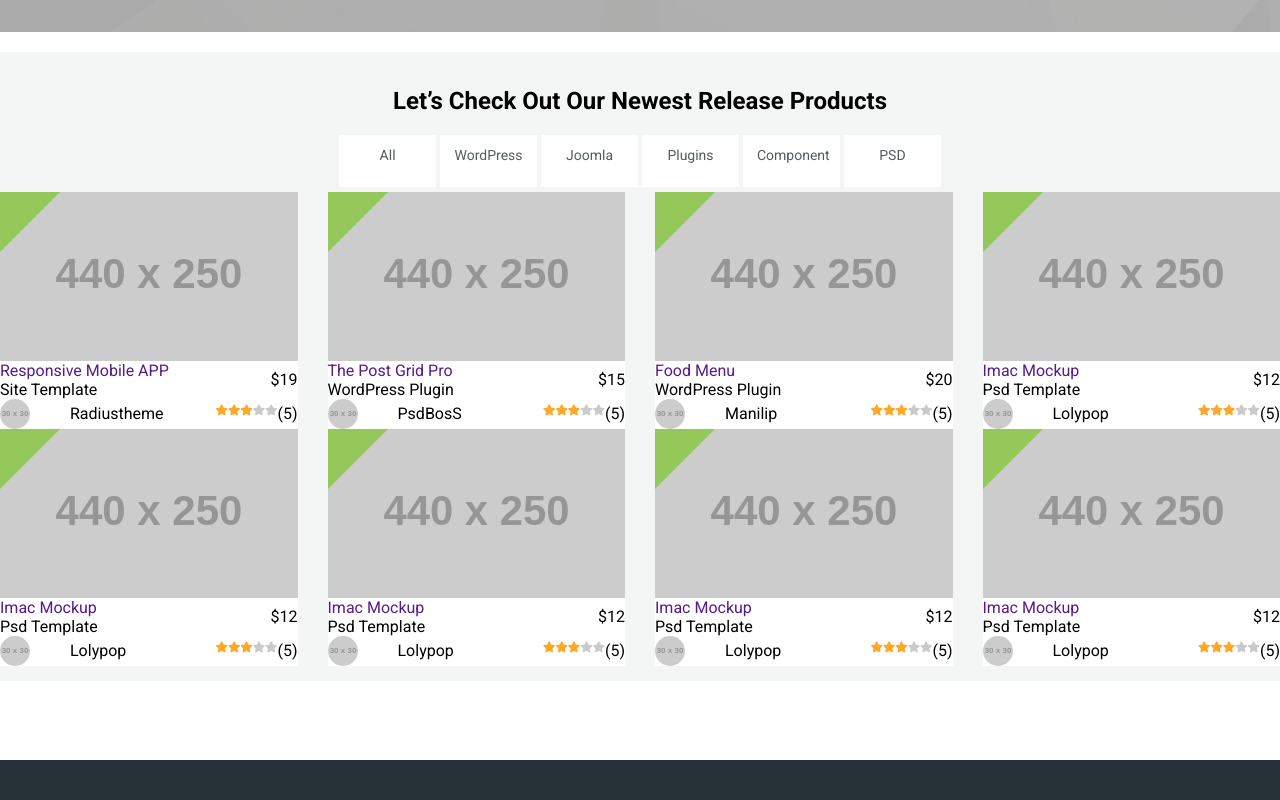
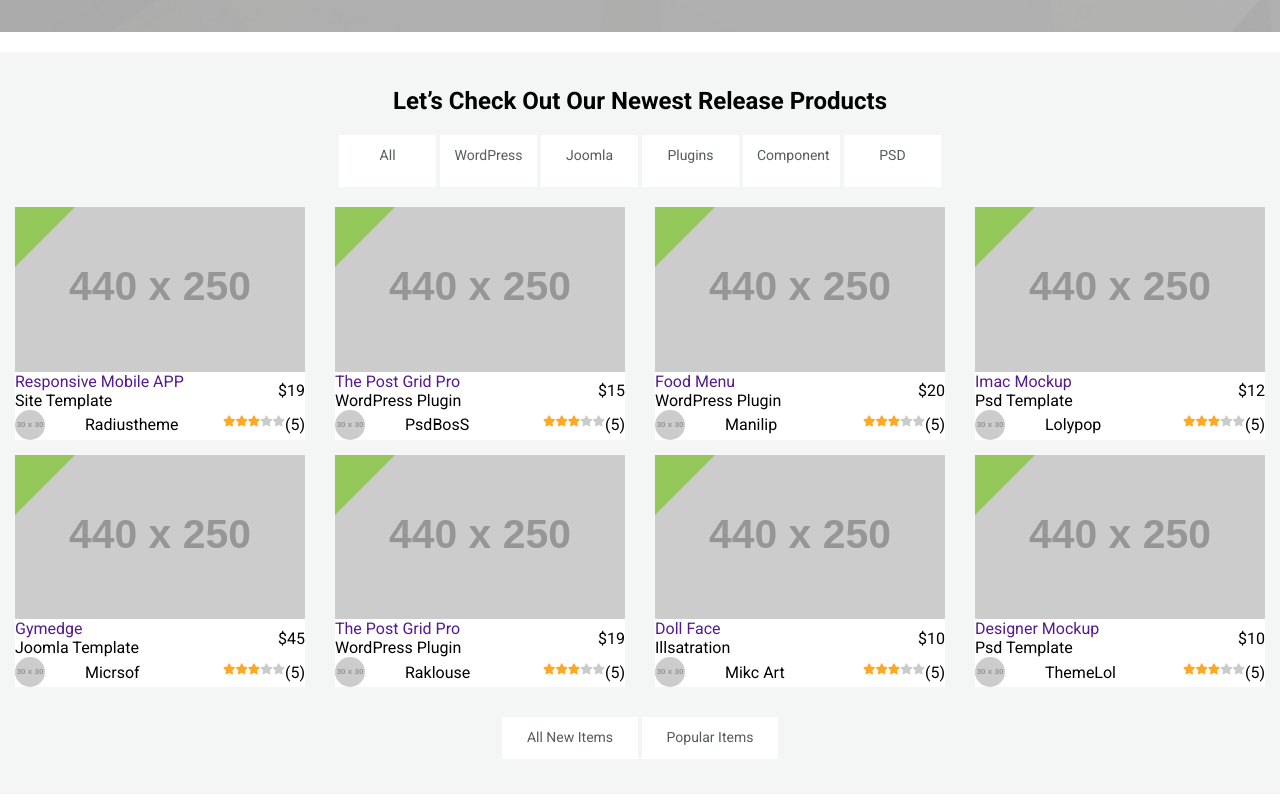
Before and after one commit to annaspas/online-store, a website: page src/home.html in a window 1280 px wide. Shown: the part 900-1700 px from the top of the page. Drawn offline with nearby package versions, Linux system fonts and the light colour scheme; files that its build step writes are made by us from their sources; placeholder pictures from the web are drawn by us.

```diff
--- a/src/home.html
+++ b/src/home.html
@@ -113,8 +113,7 @@
                     <div class="container container--big">
                         <h2 class="section_title">Let’s Check Out Our Newest Release Products</h2>
                         <ul class="products_tabs">
-                            <li class="products_tabs-item"><a href="all"
-                                                              class="products_tabs-link js_tabs-link tab-active">All</a>
+                            <li class="products_tabs-item"><a href="all" class="products_tabs-link js_tabs-link tab-active">All</a>
                             </li>
                             <li class="products_tabs-item"><a href="WordPress" class="products_tabs-link js_tabs-link">WordPress</a>
                             </li>
@@ -286,10 +285,10 @@
                                             </a>
                                             <div class="product_card-main">
                                                 <div class="product_card-info">
-                                                    <a href="" class="product_card-title">Imac Mockup</a>
-                                                    <div class="product_card-category">Psd Template</div>
+                                                    <a href="" class="product_card-title">Gymedge</a>
+                                                    <div class="product_card-category">Joomla Template</div>
                                                 </div>
-                                                <div class="product_card-price">$12</div>
+                                                <div class="product_card-price">$45</div>
                                             </div>
                                             <div class="product_card-footer">
                                                 <a class="product_card-author">
@@ -297,7 +296,7 @@
                                                         <img src="https://via.placeholder.com/30/#d4d4d4/#d4d4d4"
                                                              alt="">
                                                     </div>
-                                                    <div class="product_card-name">Lolypop</div>
+                                                    <div class="product_card-name">Micrsof</div>
                                                 </a>
                                                 <div class="product_card-rate">
                                                     <ul class="product_card-raiting">
@@ -323,10 +322,10 @@
                                             </a>
                                             <div class="product_card-main">
                                                 <div class="product_card-info">
-                                                    <a href="" class="product_card-title">Imac Mockup</a>
-                                                    <div class="product_card-category">Psd Template</div>
+                                                    <a href="" class="product_card-title">The Post Grid Pro</a>
+                                                    <div class="product_card-category">WordPress Plugin</div>
                                                 </div>
-                                                <div class="product_card-price">$12</div>
+                                                <div class="product_card-price">$19</div>
                                             </div>
                                             <div class="product_card-footer">
                                                 <a class="product_card-author">
@@ -334,7 +333,7 @@
                                                         <img src="https://via.placeholder.com/30/#d4d4d4/#d4d4d4"
                                                              alt="">
                                                     </div>
-                                                    <div class="product_card-name">Lolypop</div>
+                                                    <div class="product_card-name">Raklouse</div>
                                                 </a>
                                                 <div class="product_card-rate">
                                                     <ul class="product_card-raiting">
@@ -360,10 +359,10 @@
                                             </a>
                                             <div class="product_card-main">
                                                 <div class="product_card-info">
-                                                    <a href="" class="product_card-title">Imac Mockup</a>
-                                                    <div class="product_card-category">Psd Template</div>
+                                                    <a href="" class="product_card-title">Doll Face</a>
+                                                    <div class="product_card-category">Illsatration</div>
                                                 </div>
-                                                <div class="product_card-price">$12</div>
+                                                <div class="product_card-price">$10</div>
                                             </div>
                                             <div class="product_card-footer">
                                                 <a class="product_card-author">
@@ -371,7 +370,7 @@
                                                         <img src="https://via.placeholder.com/30/#d4d4d4/#d4d4d4"
                                                              alt="">
                                                     </div>
-                                                    <div class="product_card-name">Lolypop</div>
+                                                    <div class="product_card-name">Mikc Art</div>
                                                 </a>
                                                 <div class="product_card-rate">
                                                     <ul class="product_card-raiting">
@@ -397,10 +396,10 @@
                                             </a>
                                             <div class="product_card-main">
                                                 <div class="product_card-info">
-                                                    <a href="" class="product_card-title">Imac Mockup</a>
+                                                    <a href="" class="product_card-title">Designer Mockup</a>
                                                     <div class="product_card-category">Psd Template</div>
                                                 </div>
-                                                <div class="product_card-price">$12</div>
+                                                <div class="product_card-price">$10</div>
                                             </div>
                                             <div class="product_card-footer">
                                                 <a class="product_card-author">
@@ -408,7 +407,7 @@
                                                         <img src="https://via.placeholder.com/30/#d4d4d4/#d4d4d4"
                                                              alt="">
                                                     </div>
-                                                    <div class="product_card-name">Lolypop</div>
+                                                    <div class="product_card-name">ThemeLol</div>
                                                 </a>
                                                 <div class="product_card-rate">
                                                     <ul class="product_card-raiting">
@@ -429,6 +428,12 @@
                                 </div>
                             </div>
                         </div>
+                        <ul class="products_items">
+                            <li class="products_items-item"><a href="new" class="products_tabs-link js_tabs-link tab-active">All New Items</a>
+                            </li>
+                            <li class="products_items-item"><a href="popular" class="products_tabs-link js_tabs-link">Popular Items</a>
+                            </li>
+                        </ul>
                     </div>
                 </section>
                 <section class="section_services">
--- a/src/js/main.js
+++ b/src/js/main.js
@@ -36,3 +36,9 @@
             .removeClass('.tab-active')
     })
 })
+
+$('.multiple-items').slick({
+    infinite: true,
+    slidesToShow: 3,
+    slidesToScroll: 3
+  });
--- a/src/styles/blocks/_main.scss
+++ b/src/styles/blocks/_main.scss
@@ -24,7 +24,7 @@
     h1 {
       font-size: 48px;
       font-family: $base-f-family;
-      color: rgb(255, 255, 255);
+      color: $white;
       font-weight: bold;
       line-height: 0.625;
       text-align: center;
@@ -38,7 +38,7 @@
     .hero_text {
       font-size: 20px;
       font-family: $base-f-family;
-      color: rgb(255, 255, 255);
+      color: $white;
       line-height: 1.5;
       text-align: left;
       position: absolute;
@@ -56,7 +56,7 @@
 
       .input {
         border-radius: 4px;
-        background-color: rgb(255, 255, 255);
+        background-color: $white;
         position: absolute;
         left: 355px;
         top: 295px;
@@ -107,7 +107,7 @@
     h2 {
       font-size: 36px;
       font-family: $base-f-family;
-      color: rgb(255, 255, 255);
+      color: $white;
       font-weight: bold;
       line-height: 1.6;
       text-align: center;
@@ -151,7 +151,7 @@
       q {
         font-size: 24px;
         font-family: $base-f-family;
-        color: rgb(255, 255, 255);
+        color: $white;
         line-height: 2.5;
         left: 473.266px;
         top: 3327.469px;
@@ -297,11 +297,11 @@
   width: 100%;
   margin: 0 auto;
   padding: 20px 0px;
-  height: 708px;
+  height: 800px;
 
   .container--big {
-    margin: 0 auto;
-    padding: 15px 0px;
+    // margin: 0 auto;
+    padding: 15px;
     background-color: #f4f6f5;
 
 
@@ -319,6 +319,7 @@
 
     .products_tabs {
       text-align: center;
+      margin: 15px;
 
       &-item {
         background-color: $white;
@@ -337,10 +338,41 @@
           margin: 6px;
           width: 85px;
           height: 40px;
+          cursor: pointer;
         }
 
         a:hover {
-          background-color: darken($red, 15%);
+          background-color: $red;
+        }
+      }
+    }
+
+    .products_items {
+      text-align: center;
+      margin: 15px;
+
+      &-item {
+        background-color: $white;
+        display: inline-flex;
+        justify-content: space-around;
+        align-content: center;
+        text-align: center;
+        flex-wrap: wrap;
+        margin-bottom: 5px;
+
+        a {
+          font-family: $base-f-family;
+          font-size: 14px;
+          color: #555c60;
+          padding: 6px 8px;
+          margin: 6px;
+          width: 124px;
+          height: 30px;
+          cursor: pointer;
+        }
+
+        a:hover {
+          background-color: darken($white, 5%);
         }
       }
     }
--- a/src/styles/blocks/_product-card.scss
+++ b/src/styles/blocks/_product-card.scss
@@ -62,6 +62,7 @@
 
     &-footer {
       @extend .product_card-main;
+      margin-bottom: 15px;
     }
   }
 }
```
